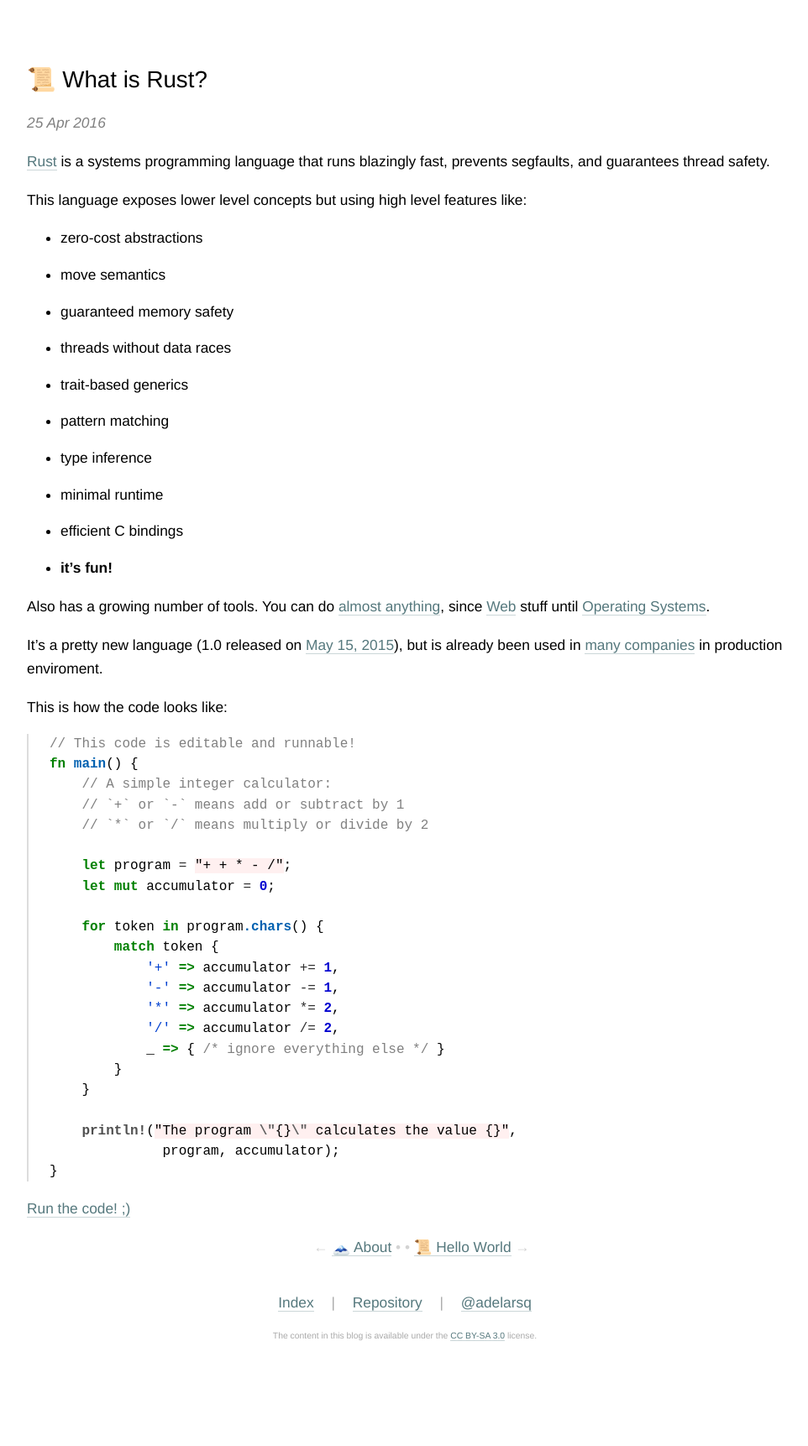
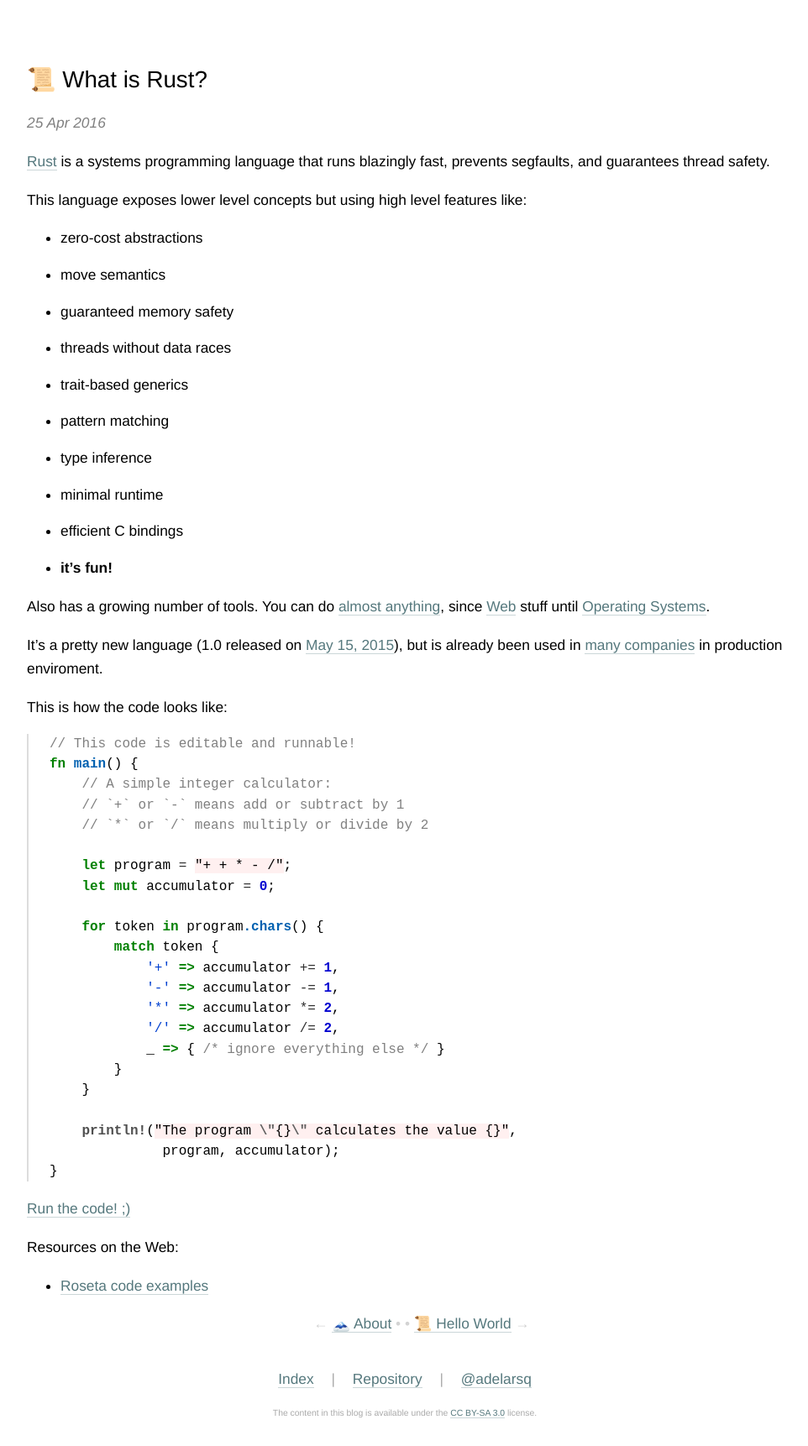
Before and after one commit to adelarsq/daily-rust.github.io, a Jekyll site: the page built from _posts/2016-04-25-what_is_rust.md, in a window 1280 px wide. Shown: the whole page at 84% size, without its empty margins (158-1120 px from the left). Built offline with Jekyll 4.4.1, drawn with Linux system fonts in a browser that asks for light colours; before the commit the page ends 1630 px from its top, so only the background shows below that.

Commit message:
Update 2016-04-25-what_is_rust.md

````diff
--- a/_posts/2016-04-25-what_is_rust.md
+++ b/_posts/2016-04-25-what_is_rust.md
@@ -51,3 +51,7 @@ fn main() {
 }
 ```
 [Run the code! ;)](https://play.rust-lang.org/?code=%2F%2F%20This%20code%20is%20editable%20and%20runnable!%0Afn%20main()%20%7B%0A%20%20%20%20%2F%2F%20A%20simple%20integer%20calculator%3A%0A%20%20%20%20%2F%2F%20%60%2B%60%20or%20%60-%60%20means%20add%20or%20subtract%20by%201%0A%20%20%20%20%2F%2F%20%60*%60%20or%20%60%2F%60%20means%20multiply%20or%20divide%20by%202%0A%0A%20%20%20%20let%20program%20%3D%20%22%2B%20%2B%20*%20-%20%2F%22%3B%0A%20%20%20%20let%20mut%20accumulator%20%3D%200%3B%0A%0A%20%20%20%20for%20token%20in%20program.chars()%20%7B%0A%20%20%20%20%20%20%20%20match%20token%20%7B%0A%20%20%20%20%20%20%20%20%20%20%20%20%27%2B%27%20%3D%3E%20accumulator%20%2B%3D%201%2C%0A%20%20%20%20%20%20%20%20%20%20%20%20%27-%27%20%3D%3E%20accumulator%20-%3D%201%2C%0A%20%20%20%20%20%20%20%20%20%20%20%20%27*%27%20%3D%3E%20accumulator%20*%3D%202%2C%0A%20%20%20%20%20%20%20%20%20%20%20%20%27%2F%27%20%3D%3E%20accumulator%20%2F%3D%202%2C%0A%20%20%20%20%20%20%20%20%20%20%20%20_%20%3D%3E%20%7B%20%2F*%20ignore%20everything%20else%20*%2F%20%7D%0A%20%20%20%20%20%20%20%20%7D%0A%20%20%20%20%7D%0A%0A%20%20%20%20println!(%22The%20program%20%5C%22%7B%7D%5C%22%20calculates%20the%20value%20%7B%7D%22%2C%0A%20%20%20%20%20%20%20%20%20%20%20%20%20%20program%2C%20accumulator)%3B%0A%7D%0A&run=1)
+
+Resources on the Web:
+
+* [Roseta code examples](https://rosettacode.org/wiki/Category:Rust)
````
